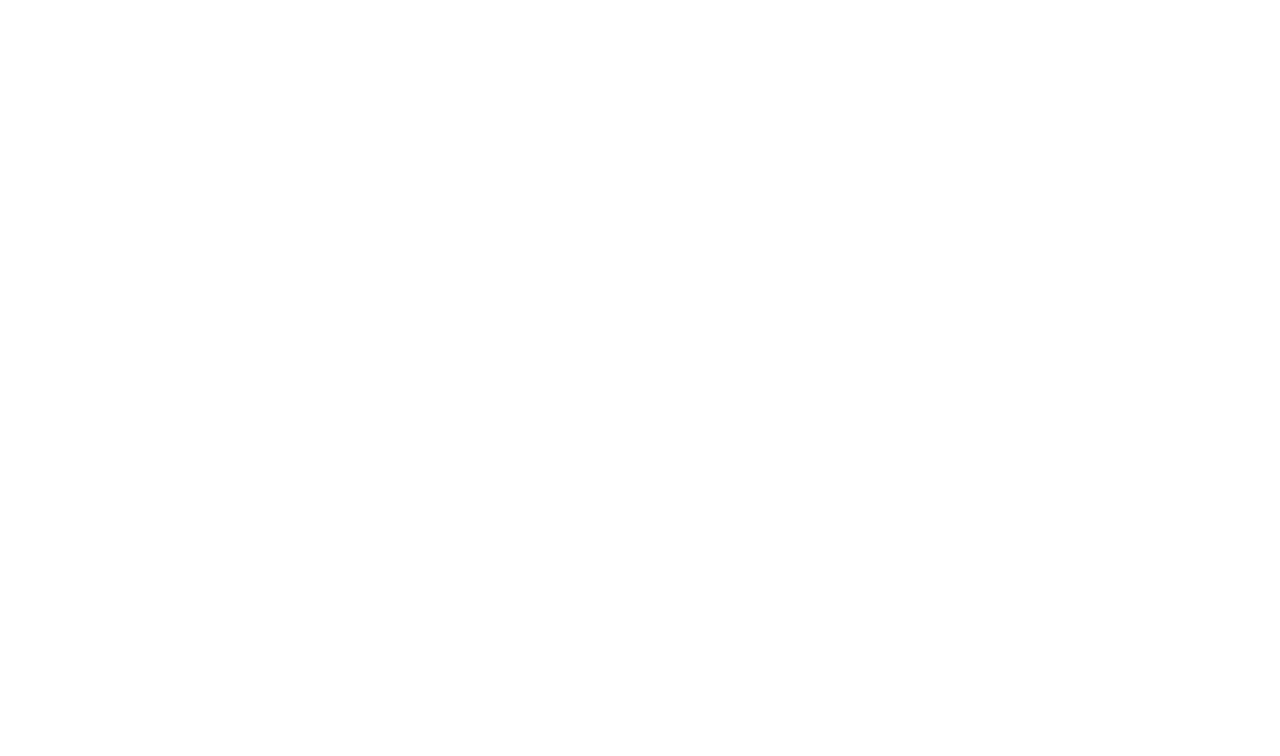
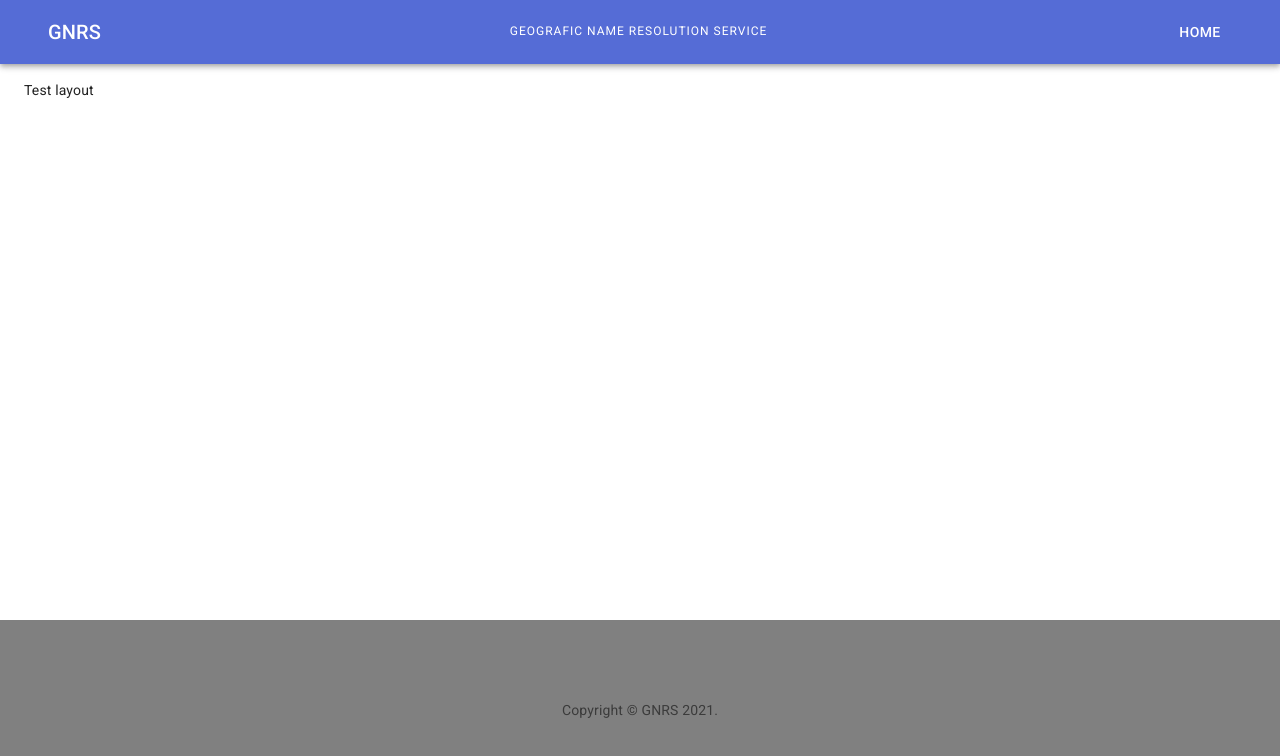
Before and after one commit to EnquistLab/GNRSweb, a Next.js app: page / in a window 1280 px wide. Shown: the top 756 px of the page. Built offline with nearby package versions, Linux system fonts and the light colour scheme.

Commit message:
Add layout to the index page

```diff
--- a/pages/index.js
+++ b/pages/index.js
@@ -1,9 +1,11 @@
 import React from 'react';
-import Container from '@material-ui/core/Container';
+
+import {Layout} from '../components/'
 
 export default function Index() {
   return (
-    <Container maxWidth="sm">
-    </Container>
+    <Layout>
+      Test layout
+    </Layout>
   );
 }
```
